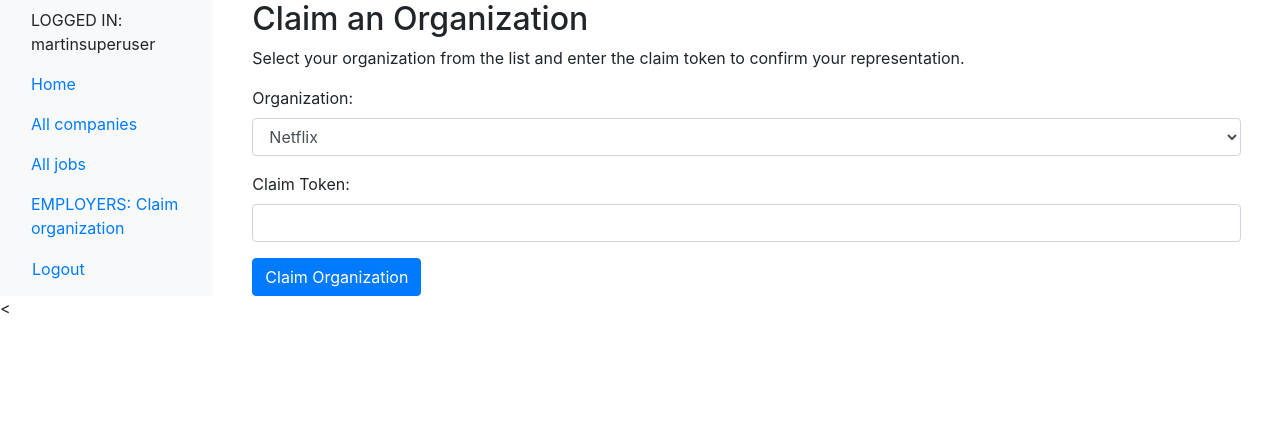
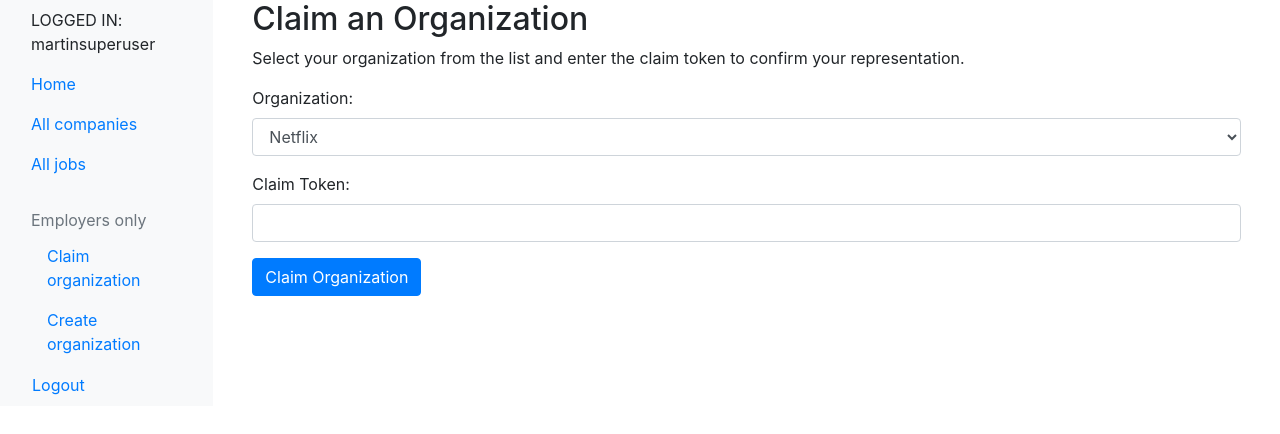
Before and after one commit to martn2023/yindeed_indeed_clone, a Django app: page /claim_org/ in a window 1280 px wide. Shown: the top 434 px of the page. Run offline with Django 5.2, Linux system fonts and the light colour scheme; a user stored in the database is signed in; data comes from the database, SQL or seed files in the repository; some libraries are stand-ins or nearby versions.

Commit message:
Employees only and subsets created in nav panel

```diff
--- a/templates/base_generic.html
+++ b/templates/base_generic.html
@@ -4,19 +4,14 @@
     <meta charset="UTF-8">
     <meta name="viewport" content="width=device-width, initial-scale=1.0">
     <title>{% block title %}Yindeed.com{% endblock title %}</title>
-    <!-- Load static to use in links -->
     {% load static %}
-    <!-- Include Bootstrap CSS -->
     <link href="https://stackpath.bootstrapcdn.com/bootstrap/4.5.2/css/bootstrap.min.css" rel="stylesheet">
-    <!-- Include your custom stylesheet here -->
     <link href="{% static 'css/styles.css' %}" rel="stylesheet">
 </head>
 <body>
     <div class="container-fluid">
         <div class="row">
-            <!-- Navigation panel -->
             <nav class="col-md-2 d-none d-md-block bg-light sidebar">
-                <!-- Welcome message for authenticated users -->
                 {% if request.user.is_authenticated %}
                     <div class="welcome-message py-2 px-3">
                         LOGGED IN: {{ request.user.username }}
@@ -34,15 +29,20 @@
                         <li class="nav-item">
                             <a class="nav-link" href="{% url 'job_catalog:all_jobs' %}">All jobs</a>
                         </li>
-                        <li role="separator" class="divider"></li>
                         <!-- Authentication conditional links -->
                         {% if request.user.is_authenticated %}
                             {% if not is_job_poster %}
+                                <!-- Employers only section -->
+                                <li class="nav-item sidebar-heading px-3 mt-4 mb-1 text-muted">
+                                    Employers only
+                                </li>
                                 <li class="nav-item">
-                                    <a class="nav-link" href="{% url 'core:claim_organization' %}">EMPLOYERS: Claim organization</a>
+                                    <a class="nav-link ml-3" href="{% url 'core:claim_organization' %}">Claim organization</a>
+                                </li>
+                                <li class="nav-item">
+                                    <a class="nav-link ml-3" href="{% url 'core:home' %}">Create organization</a>
                                 </li>
                             {% endif %}
-                            <!-- Styled logout button -->
                             <li class="nav-item">
                                 <form action="{% url 'core:logout' %}" method="post">
                                     {% csrf_token %}
@@ -60,8 +60,6 @@
                     </ul>
                 </div>
             </nav>
-
-            <!-- Main content -->
             <main role="main" class="col-md-9 ml-sm-auto col-lg-10 px-md-4">
                 {% block content %}
                 <!-- Page content goes here -->
@@ -69,8 +67,8 @@
             </main>
         </div>
     </div>
-
-    <!-- Bootstrap Javascript and dependencies -->
     <script src="https://code.jquery.com/jquery-3.5.1.slim.min.js"></script>
     <script src="https://cdn.jsdelivr.net/npm/@popperjs/core@2.9.3/dist/umd/popper.min.js"></script>
-    <
+    <script src="https://stackpath.bootstrapcdn.com/bootstrap/4.5.2/js/bootstrap.min.js"></script>
+</body>
+</html>
```
